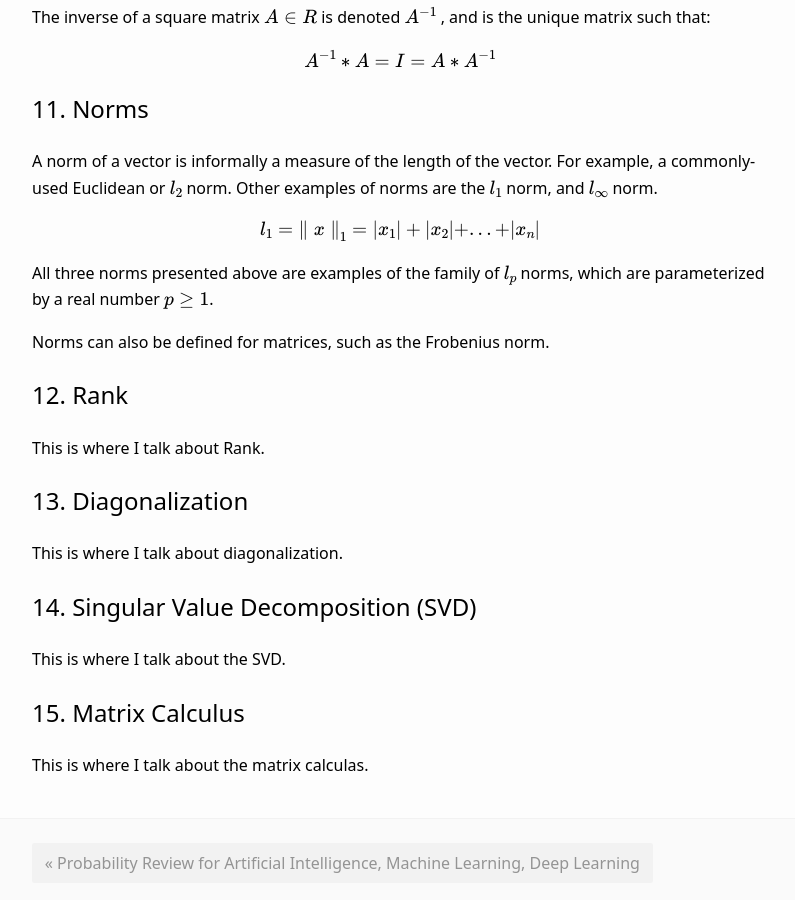
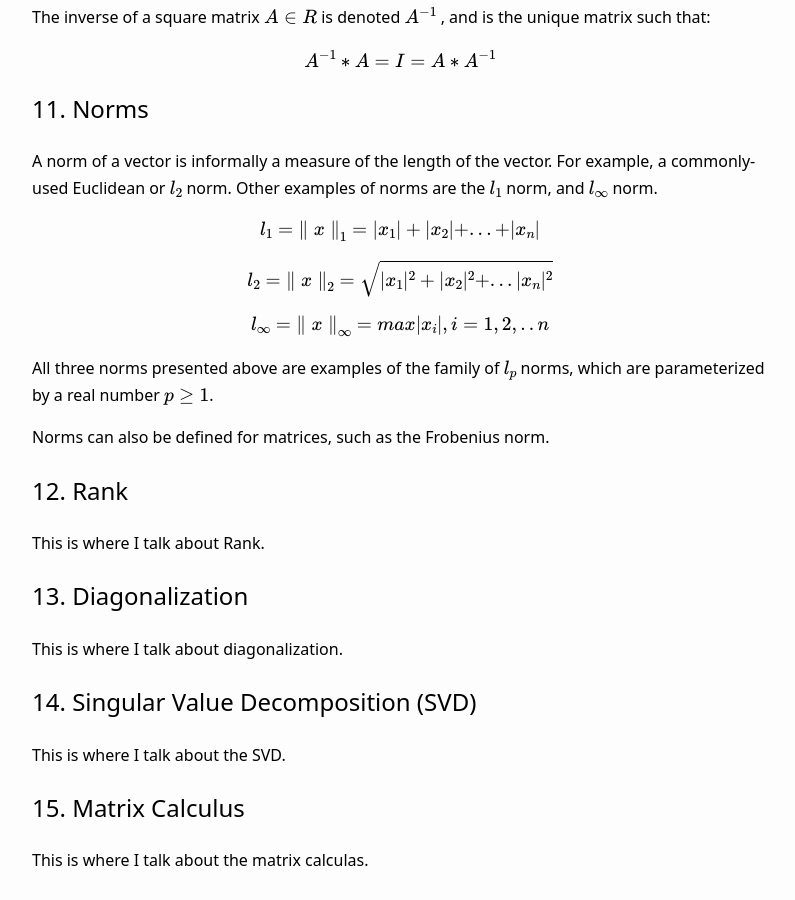
Before and after one commit to gurpreet-ai/gurpreet-ai.github.io, a Jekyll site: the page built from _posts/2018-12-31-Linear-Algebra-Review-for-AI-ML-DL.md, in a window 1280 px wide and 900 px high, scrolled down 3799 px. Shown: the whole window, without its empty margins (240-1035 px from the left). Built offline with Jekyll 4.4.1, drawn with Linux system fonts in a browser that asks for light colours; formulas are drawn with MathJax 3; some of the changed lines change nothing that is shown.

Commit message:
Linear algebra post update

```diff
--- a/_posts/2018-12-31-Linear-Algebra-Review-for-AI-ML-DL.md
+++ b/_posts/2018-12-31-Linear-Algebra-Review-for-AI-ML-DL.md
@@ -226,12 +226,16 @@ $$
 ## 11. Norms
 A norm of a vector is informally a measure of the **length** of the vector. For example, a commonly-used Euclidean or $$l_2$$ norm. Other examples of norms are the $$l_1$$ norm, and $$l_{\infty}$$ norm.
 
-<!-- $$ l_1 = {\parallel x \parallel}_1 = |x_1| + |x_2| + ... + |x_n| $$
-$$ l_2 = {\parallel x \parallel}_2 = \sqrt{|x_1|}^2 + {|x_2|}^2 + ... {|x_n|}^2} $$
-$$ l_{\infty} = {\parallel x \parallel}_{\infty} = max |x_i|, i = 1,2,..n $$ -->
+$$
+l_1 = {\parallel x \parallel}_1 = |x_1| + |x_2| + ... + |x_n|
+$$
 
 $$
-l_1 = {\parallel x \parallel}_1 = |x_1| + |x_2| + ... + |x_n|
+l_2 = {\parallel x \parallel}_2 = \sqrt{|x_1|^2 + |x_2|^2 + ... |x_n|^2}
+$$
+
+$$
+l_{\infty} = {\parallel x \parallel}_{\infty} = max |x_i|, i = 1,2,..n
 $$
 
 All three norms presented above are examples of the family of $$l_p$$ norms, which are parameterized by a real number $$p ≥ 1$$.
```
